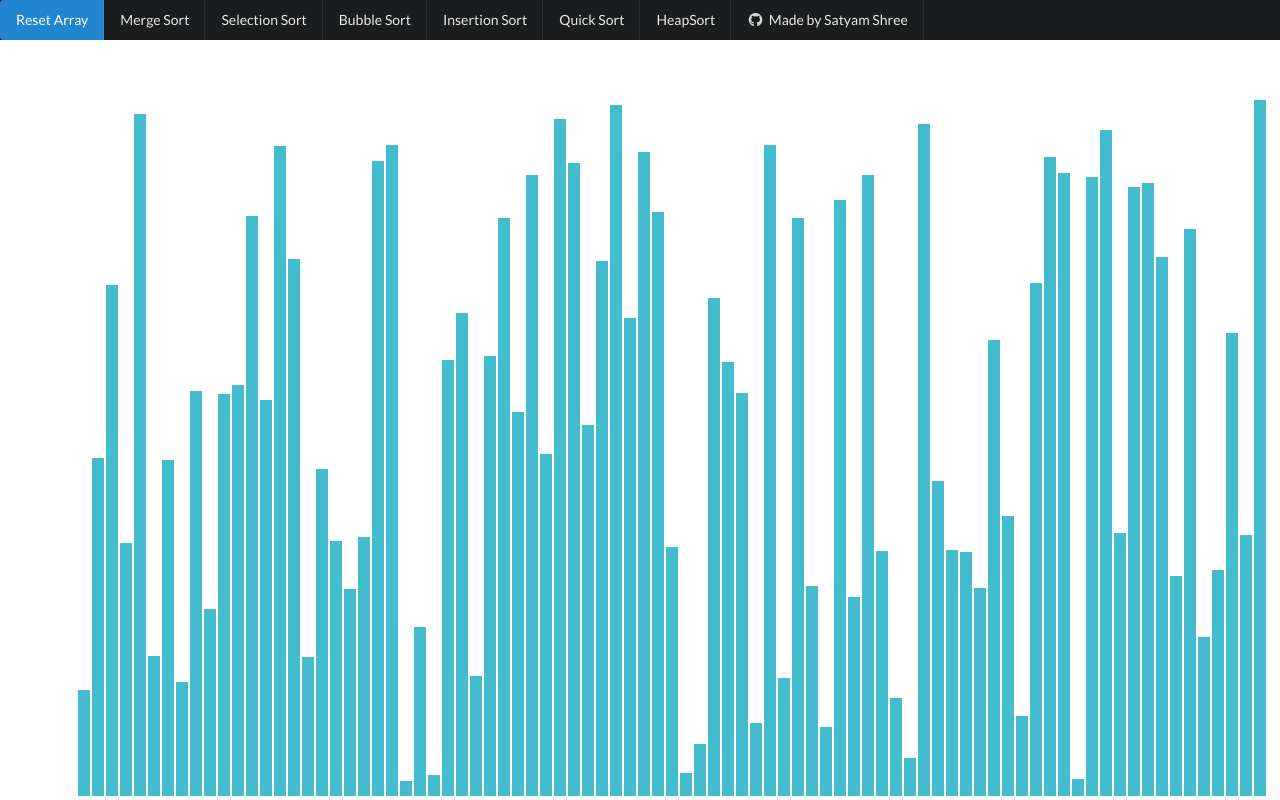
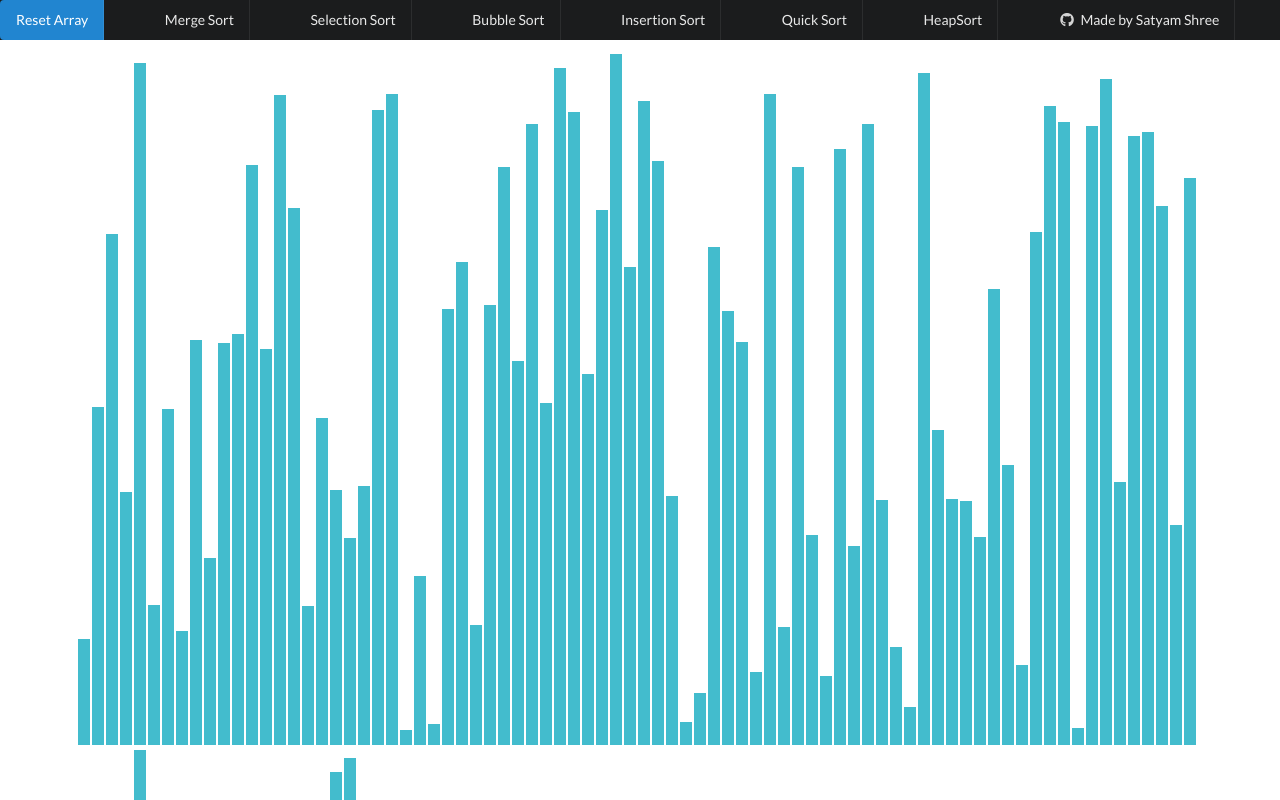
Before and after one commit to satya-sudo/visual-sort, a React (Create React App) app: page / in a window 1280 px wide. Shown: the top 800 px of the page. Built offline with nearby package versions, Linux system fonts and the light colour scheme.

Commit message:
fixed navbar

```diff
--- a/public/index.html
+++ b/public/index.html
@@ -29,7 +29,8 @@
   </head>
   <body>
     <noscript>You need to enable JavaScript to run this app.</noscript>
-    <div id="root" style="background-color: black;"></div>
+    <!-- <div id="root" style="background-color: black;"></div> -->
+    <div id="root"></div>
     <!--
       This HTML file is a template.
       If you open it directly in the browser, you will see an empty page.
--- /dev/null
+++ b/src/components/SortingVis/Header.css
@@ -0,0 +1,4 @@
+.menu{
+    justify-content: space-between;
+    flex-wrap: wrap;
+}
--- a/src/components/SortingVis/Header.js
+++ b/src/components/SortingVis/Header.js
@@ -1,4 +1,6 @@
 import  React  from 'react';
+
+import './Header.css';
 
 const Header  = (props) =>{
 
--- a/src/components/SortingVis/SortingVis.css
+++ b/src/components/SortingVis/SortingVis.css
@@ -1,7 +1,12 @@
+.container{
+    background-color: #fff;
+    margin: 0;
+}
 .array-bars-container{
-    position: absolute;
+    background-color: #fff;
+    /* position: absolute;
     left: 6vw;
-    top: 100px;
+    top: 100px; */
 }
 .ui.menu {
     border-radius: 0px !important;
```
